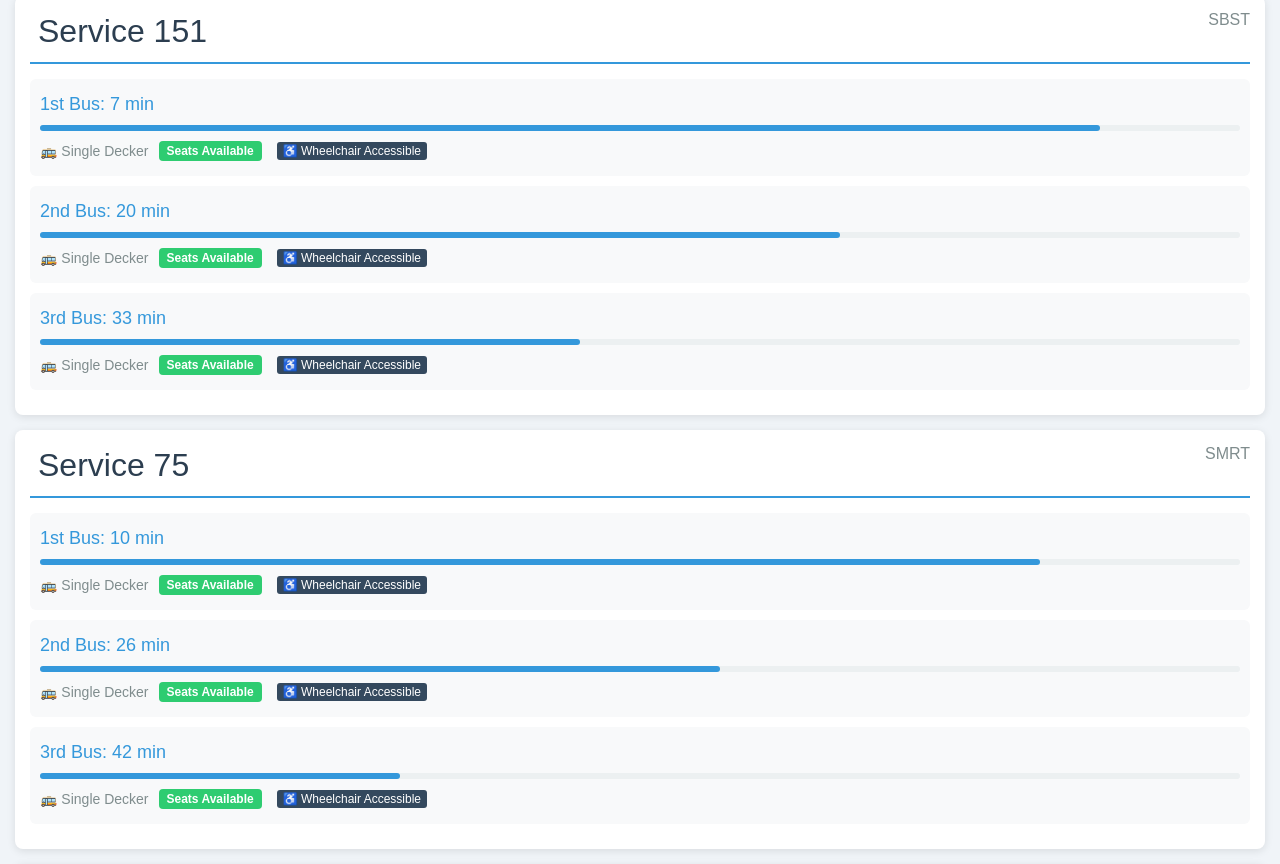
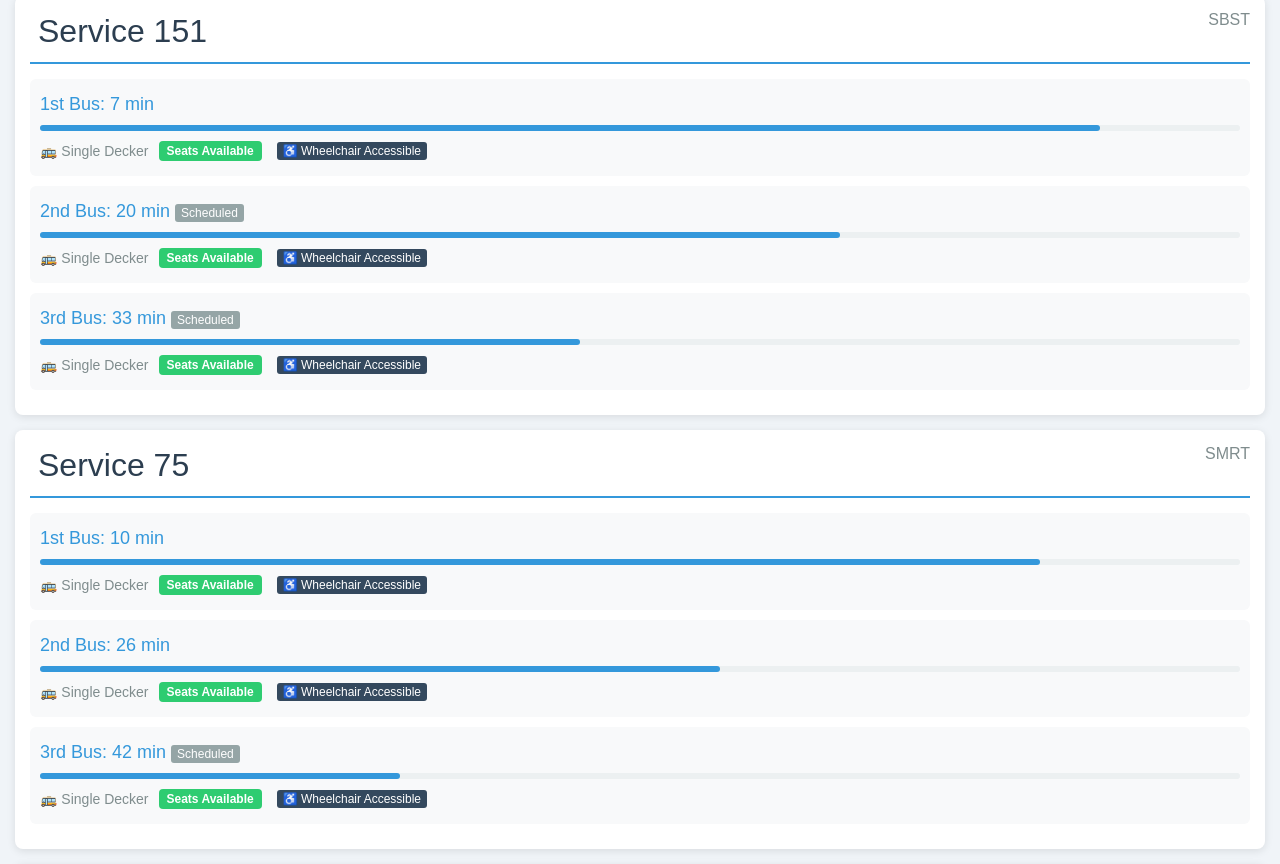
Before and after one commit to iamalolz/im-testing-this-to-see-if-this-will-work-in-the-first-place-but-im-not-very-sure, a plain HTML site: page index.html in a window 1280 px wide. Shown: the part 953-1817 px from the top of the page. Drawn offline with Linux system fonts and the light colour scheme.

Commit message:
Update index.html

```diff
--- a/index.html
+++ b/index.html
@@ -246,7 +246,7 @@
                         prefix: prefix,
                         arrival: arrival,
                         load: service[loadKey] || '-',
-                        monitored: service[monitoredKey] || '-',
+                        monitored: service[monitoredKey], // Removed || '-'
                         type: service[typeKey] || '-',
                         feature: service[featureKey] || ''
                     });
@@ -276,7 +276,7 @@
                     var loadClass = getLoadClass(bus.load);
                     var loadText = getLoadText(bus.load);
                     var typeEmoji = getTypeEmoji(bus.type);
-                    var isScheduled = bus.monitored === '0';
+                    var isScheduled = bus.monitored === 0; // Compare to numeric 0
                     var isWheelchairAccessible = bus.feature === 'WAB';
 
                     busEntries.push(
```
